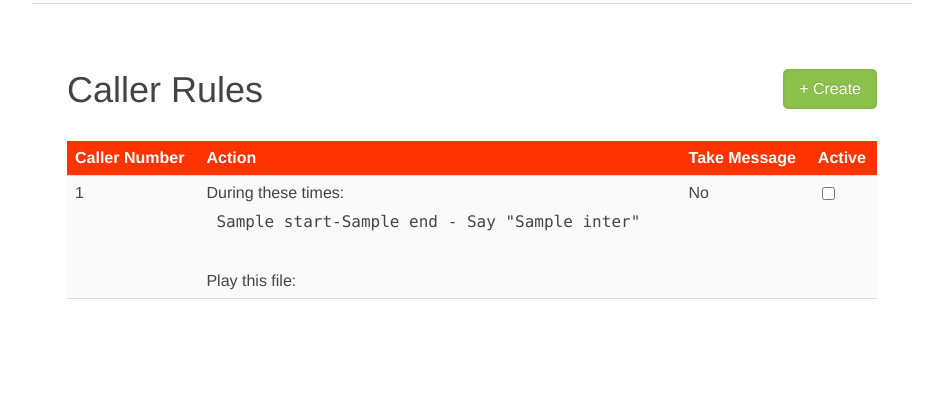
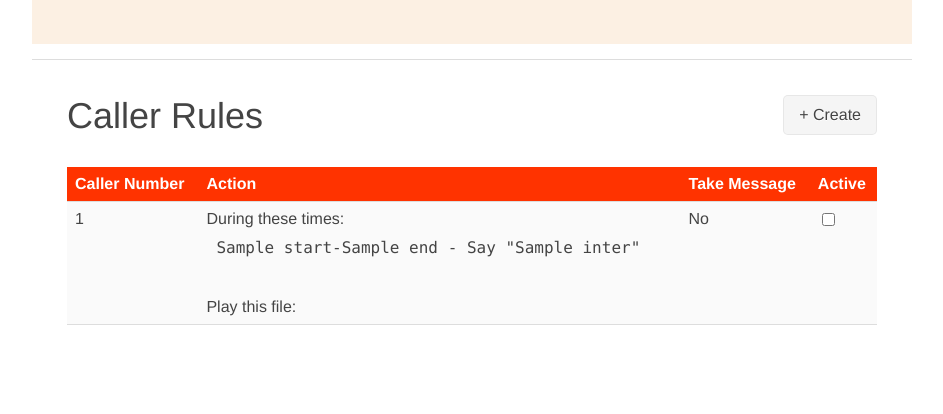
Before and after one commit to ghostling/secretary, a Flask app: template templates/index.html in a window 1280 px wide. Shown: the part 390-804 px from the top of the page, without its empty margins (168-1111 px from the left). After the commit the page ends 715 px from the top, so only its background shows below. Run offline with Flask 2, Linux system fonts and the light colour scheme; the template is opened without the code that fills it: most values are stand-ins (such as "Sample title", 1, 10 or a date in 2020); parts of the project's set-up code (start-up, migrations or seed data) failed here and were passed over.

Commit message:
Finaltouches pt1

```diff
--- a/static/css/custom.css
+++ b/static/css/custom.css
@@ -31,6 +31,18 @@
     background: #fcf0e3;
 }
 
-.uk-block-primary {
+.uk-block-primary,
+.button-red {
     background: #ff3300;
 }
+
+.uk-block {
+    padding: 20px 0px;
+}
+
+.call-me-maybe {
+    color: #ff3300;
+    font: 48px Consolas,monospace,serif;
+    padding: 10px;
+    padding-bottom: 50px;
+}
--- a/templates/create_rule_modal.html
+++ b/templates/create_rule_modal.html
@@ -78,7 +78,7 @@
             <div class="uk-panel-box uk-form-row">
               <div class="uk-flex uk-flex-space-between">
                 <span>Enter busy times:</span>
-                <button id="button-add-busy-time" class="uk-button uk-button-success uk-flex-right">+</button>
+                <button id="button-add-busy-time" class="uk-button uk-button-danger uk-flex-right">+</button>
               </div>
               <div id="form-busy-times">
                 {# Begin one "busy entry" row. #}
--- a/templates/index.html
+++ b/templates/index.html
@@ -24,6 +24,9 @@
       </div>
     </nav>
     <div class="main-content">
+      <div class="call-me-maybe uk-text-center">
+        Call me maybe: <strong>(919)-338-5054</strong>
+      </div>
       <div class="uk-block top">
         <table><tr>
             <td>
@@ -54,7 +57,7 @@
         <div class="uk-container">
           <div class="uk-flex uk-flex-top uk-flex-space-between">
             <h1>Caller Rules</h1>
-            <button class="uk-button uk-button-success uk-button-large uk-flex-right" data-uk-modal="{target:'#create-rule-modal'}">+ Create</button>
+            <button class="uk-button uk-button-large uk-flex-right" data-uk-modal="{target:'#create-rule-modal'}">+ Create</button>
             {% include 'create_rule_modal.html' %}
           </div>
           <table class="uk-table uk-table-striped">
```
Also changed, not shown: static/img/pusheen_secretary.png (added).
